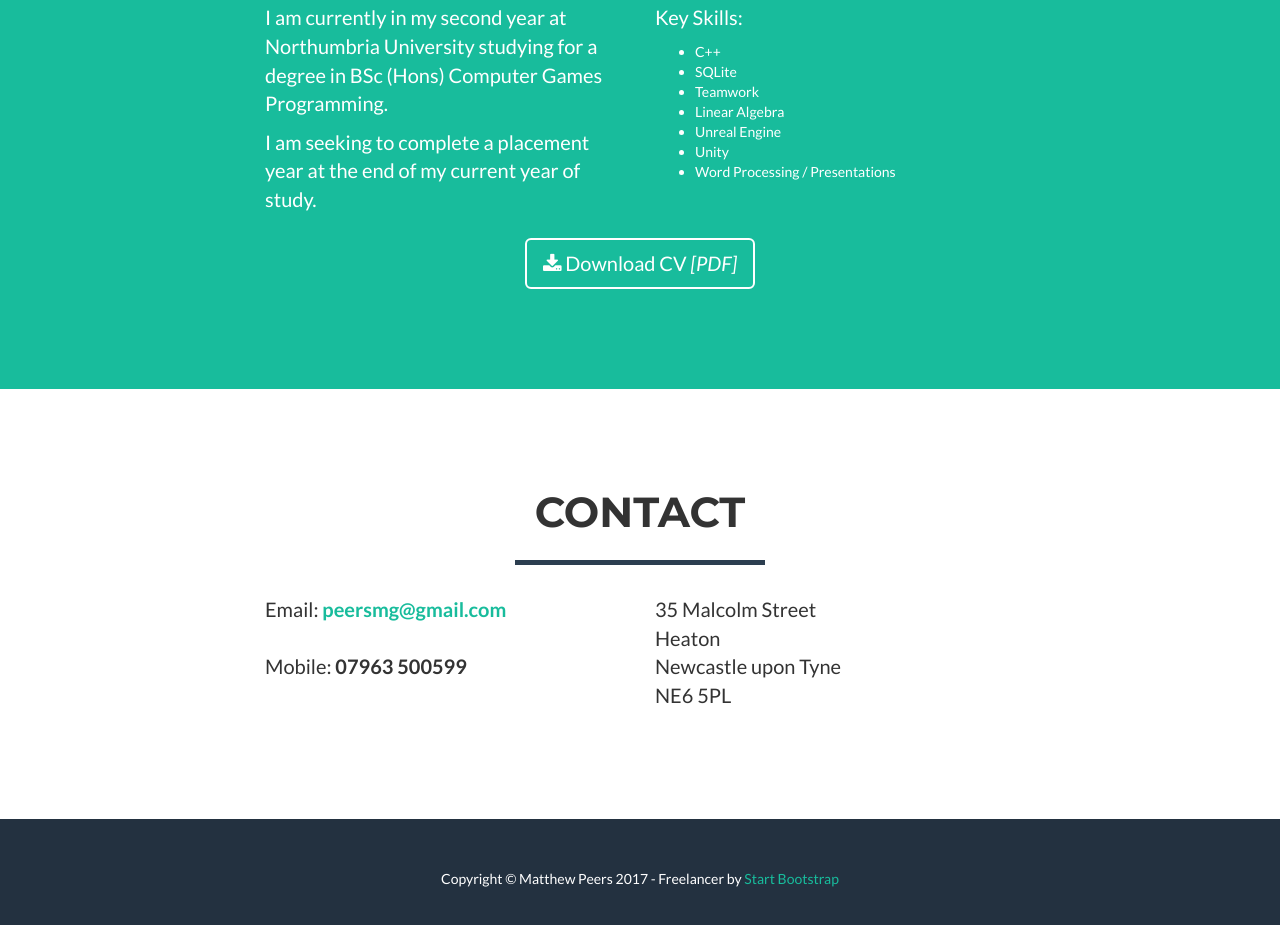
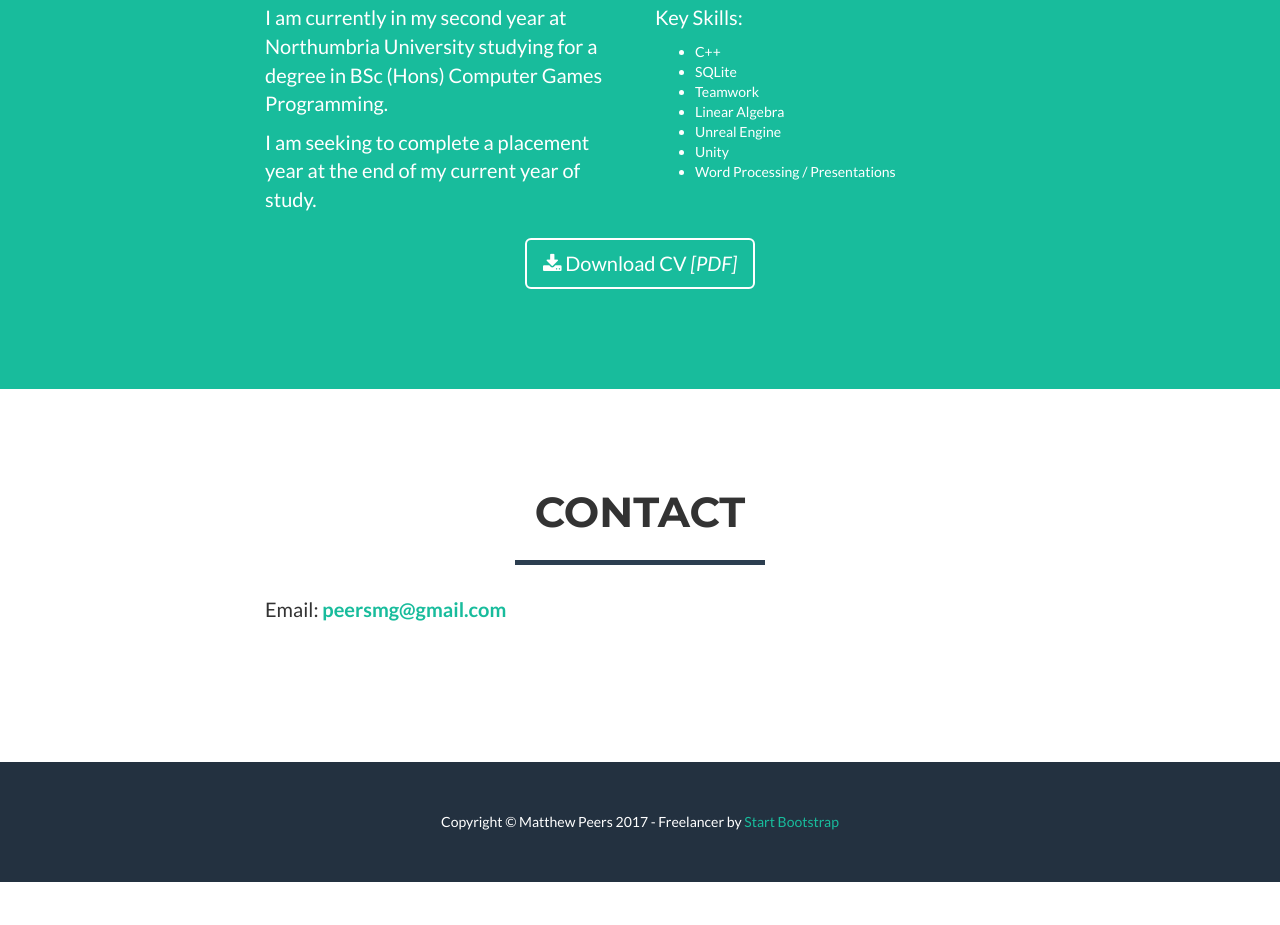
Before and after one commit to peersmg/peersmg.github.io, a website: page index.html in a window 1280 px wide. Shown: the part 1469-2394 px from the top of the page. After the commit the page ends 2351 px from the top, so only its background shows below. Drawn offline with nearby package versions, Linux system fonts and the light colour scheme.

Commit message:
Update index.html
Removed contact info

```diff
--- a/index.html
+++ b/index.html
@@ -207,13 +207,9 @@
             <div class="row">
 			<div class="col-lg-4 col-lg-offset-2">
                     <p>Email: <b><a href="mailto:peersmg@gmail.com" target="_top">peersmg@gmail.com</a></b><br><br>
-					Mobile: <b>07963 500599</b><p>
+					<p>
                 </div>
                 <div class="col-lg-4">
-					<p>35 Malcolm Street<br>
-					Heaton<br>
-					Newcastle upon Tyne<br>
-					NE6 5PL</p>
                 </div>
             </div>
         </div>
```
